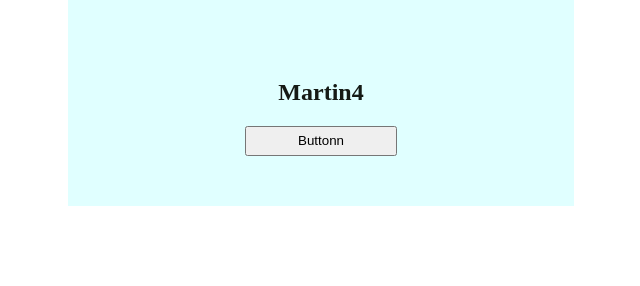
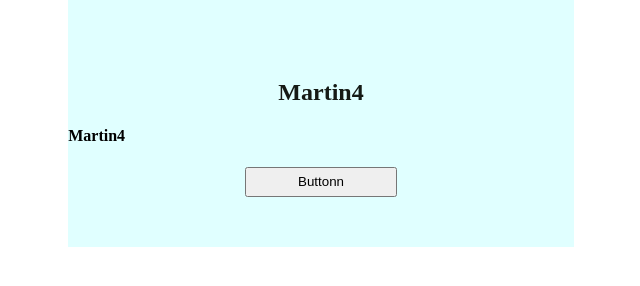
Before and after one commit to MartinGGev/gev, a plain HTML site: page index.html in a window 1280 px wide. Shown: the part 116-402 px from the top of the page, without its empty margins (319-959 px from the left). Drawn offline with Linux system fonts and the light colour scheme.

Commit message:
Update index.html

```diff
--- a/index.html
+++ b/index.html
@@ -10,6 +10,7 @@
     <div class="container">
         <h1 class="zaglavie" id="heading">Martin</h1>
         <h2>Martin4</h2>
+        <h4>Martin4</h4>
         <div class="btn">
             <button onclick="martin()">Buttonn</button>
         </div>
```
